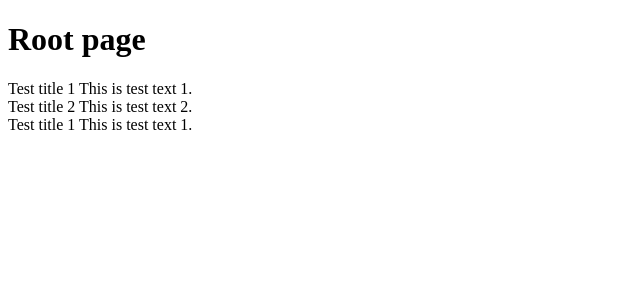
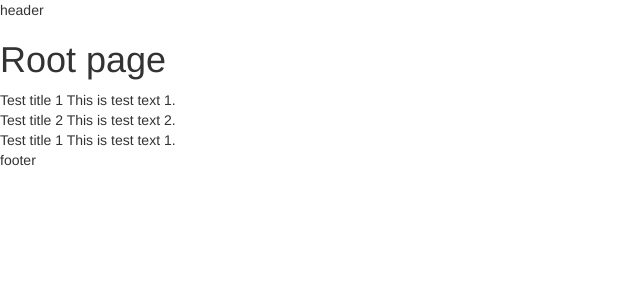
Before and after one commit to simontollstern/Adustio, a Django app: page / in a window 1280 px wide. Shown: the top 300 px of the page, without its empty margins (0-640 px from the left). Run offline with Django 3.2, Linux system fonts and the light colour scheme; data comes from the database, SQL or seed files in the repository; some libraries are stand-ins or nearby versions.

Commit message:
Added Bootstrap
Also added header and footer partials

```diff
--- /dev/null
+++ b/Blog/templates/_footer.html
@@ -0,0 +1,3 @@
+    <p>footer</p>
+  </body>
+</html>
--- /dev/null
+++ b/Blog/templates/_header.html
@@ -0,0 +1,11 @@
+<!DOCTYPE html>
+<html>
+  <head>
+    <meta charset="utf-8">
+    <title>Adustio</title>
+
+    <link rel="stylesheet" href="https://maxcdn.bootstrapcdn.com/bootstrap/3.3.7/css/bootstrap.min.css"
+     integrity="sha384-BVYiiSIFeK1dGmJRAkycuHAHRg32OmUcww7on3RYdg4Va+PmSTsz/K68vbdEjh4u" crossorigin="anonymous">
+  </head>
+  <body>
+    <p>header</p>
--- a/Blog/templates/index.html
+++ b/Blog/templates/index.html
@@ -1,15 +1,8 @@
-<!DOCTYPE html>
-<html>
-  <head>
-    <meta charset="utf-8">
-    <title>Adustio</title>
-  </head>
-  <body>
+{% include '_header.html' %}
   <h1>Root page</h1>
   <table>
   {% for post in posts %}
     <tr>{{ post.post_title }} {{ post.post_text }}</tr><br />
   {% endfor %}
   </table>
-  </body>
-</html>
+{% include '_footer.html' %}
```
Lines whose indentation alone changed are shown as unchanged.
